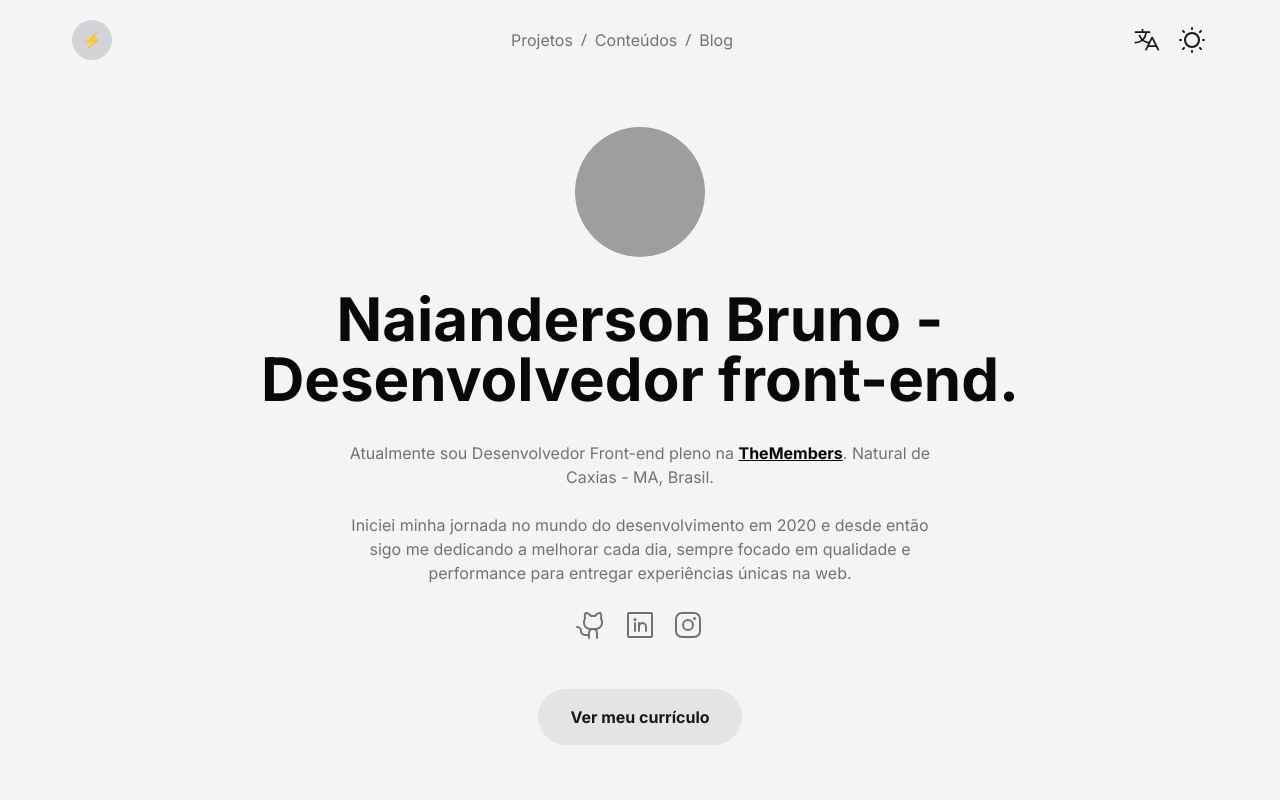
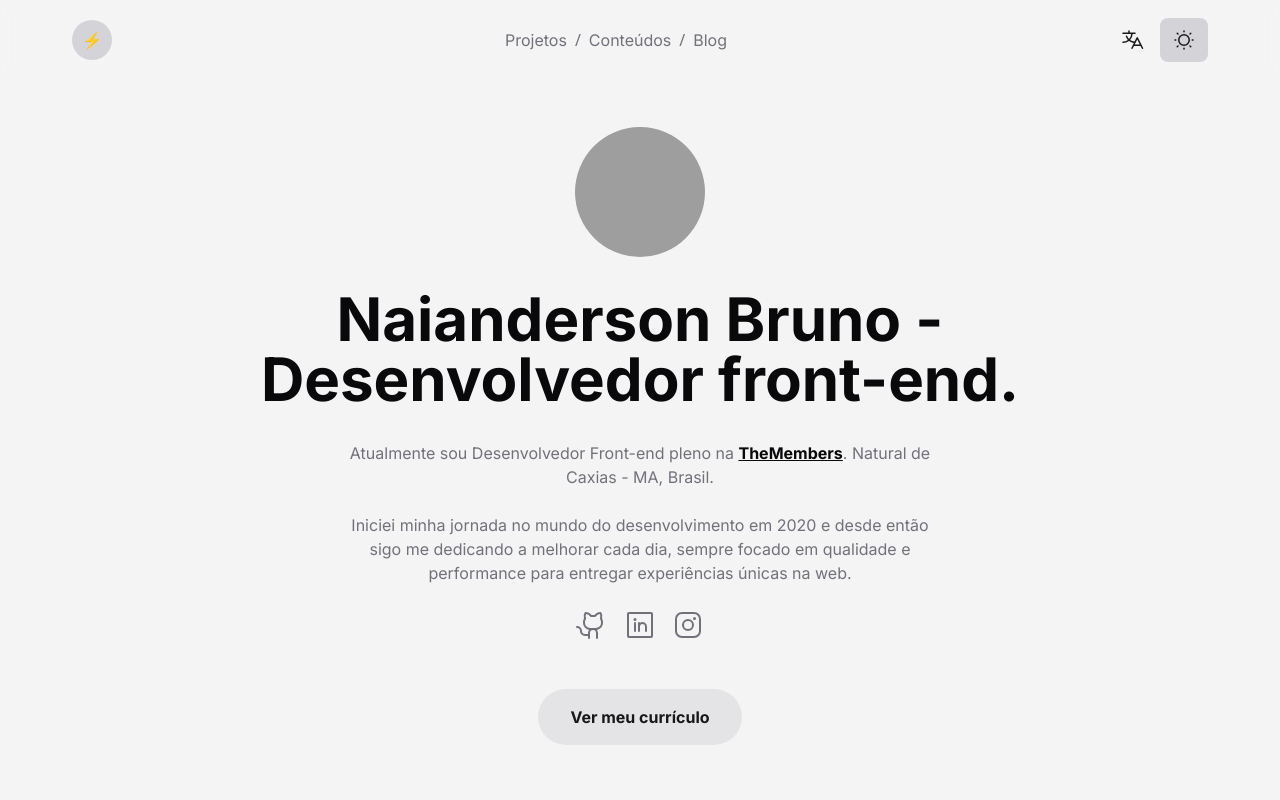
Before and after one commit to naiandersonb/portfolio, a Next.js app: page / in a window 1280 px wide. Shown: the top 800 px of the page. Built offline with nearby package versions, Linux system fonts and the light colour scheme; grey boxes are pictures that could not be loaded.

Commit message:
criação de componente Button

```diff
--- /dev/null
+++ b/src/components/atoms/Button/index.tsx
@@ -0,0 +1,20 @@
+import { classNames } from '@/utils';
+import { HtmlHTMLAttributes, ReactNode } from 'react';
+
+interface ButtonProps extends HtmlHTMLAttributes<HTMLButtonElement> {
+  children: ReactNode;
+}
+
+export function Button({ children, ...rest }: ButtonProps) {
+  return (
+    <button
+      className={classNames(
+        'dark:bg-zinc-800 bg-zinc-300  focus:ring-4 focus:outline-none focus:ring-blue-300 font-medium rounded-lg text-sm px-3 py-2.5 text-center inline-flex items-center  dark:hover:bg-zinc-900 hover:bg-zinc-200 ring-zinc-300 dark:focus:ring-zinc-700 dark:text-zinc-50 text-zinc-900 transition-all',
+        rest.className
+      )}
+      {...rest}
+    >
+      {children}
+    </button>
+  );
+}
--- a/src/components/atoms/index.ts
+++ b/src/components/atoms/index.ts
@@ -1,4 +1,5 @@
+export * from './ResumeButton';
 export * from './LinkItem';
+export * from './Button';
 export * from './Logo';
 export * from './Text';
-export * from './ResumeButton';
--- a/src/components/organisms/Header/index.tsx
+++ b/src/components/organisms/Header/index.tsx
@@ -1,7 +1,7 @@
 'use client';
 
 import { List, SunDim, Translate } from '@phosphor-icons/react';
-import { LinkItem } from '../../atoms';
+import { Button, LinkItem } from '../../atoms';
 import { changeAppTheme } from '@/utils';
 import { TranslateDropdown } from '../../molecules';
 import { Logo } from '../../atoms';
@@ -22,19 +22,16 @@ export function Header() {
 
         <div className="flex flex-row gap-4">
           <TranslateDropdown>
-            <Translate size={28} />
+            <Translate size={24} />
           </TranslateDropdown>
 
-          <button
-            className="dark:text-zinc-50 text-zinc-900"
-            onClick={changeAppTheme}
-          >
-            <SunDim size={32} />
-          </button>
+          <Button onClick={changeAppTheme}>
+            <SunDim size={24} />
+          </Button>
 
-          <button className="dark:text-zinc-50 md:hidden block text-zinc-900">
+          <Button className="dark:text-zinc-50 md:hidden block text-zinc-900">
             <List size={32} />
-          </button>
+          </Button>
         </div>
       </div>
     </header>
```
